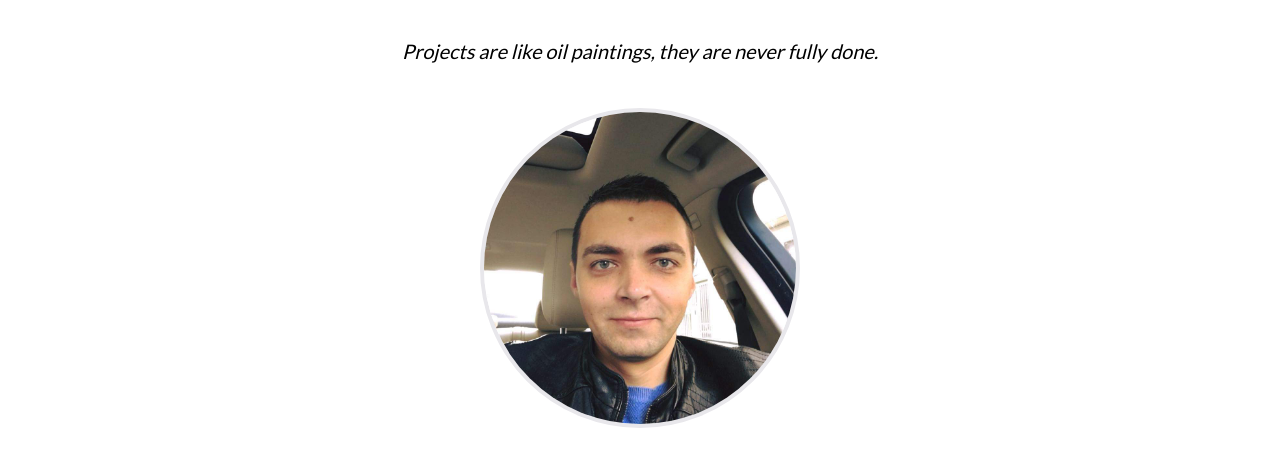
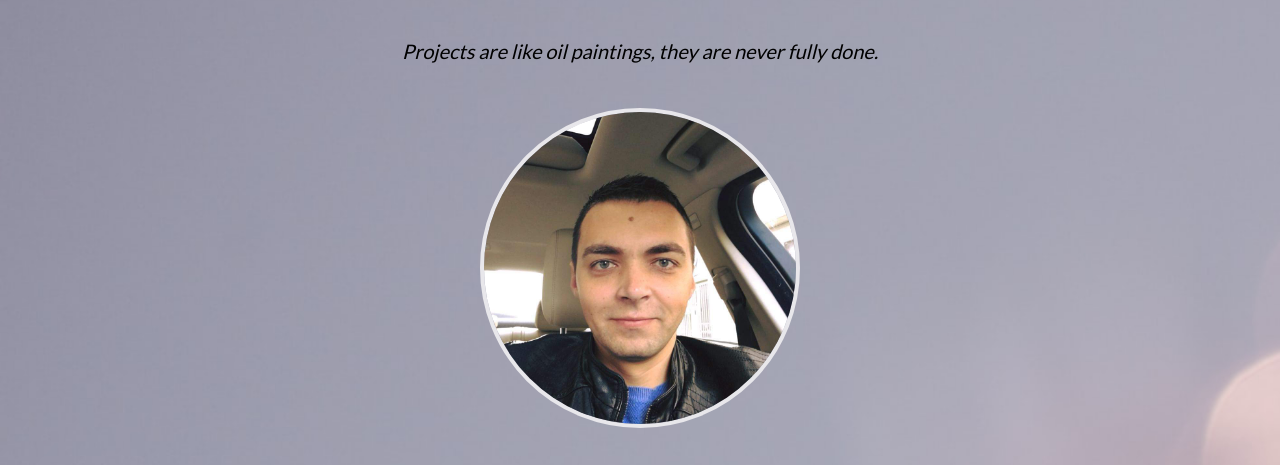
Before and after one commit to StefanAmur/html-introduction, a plain HTML site: page index.html in a window 1280 px wide. Shown: the part 94-559 px from the top of the page. Drawn offline with Linux system fonts and the light colour scheme.

Commit message:
Added a background image on the body

```diff
--- a/styles.css
+++ b/styles.css
@@ -16,6 +16,9 @@ html {
 }
 
 body {
+  background-image: url(img/background.jpg);
+  background-repeat: no-repeat;
+  background-size: cover;
   font-size: 1.6rem;
   line-height: 1.7;
   box-sizing: border-box;
```
Also changed, not shown: img/background.jpg (added).
